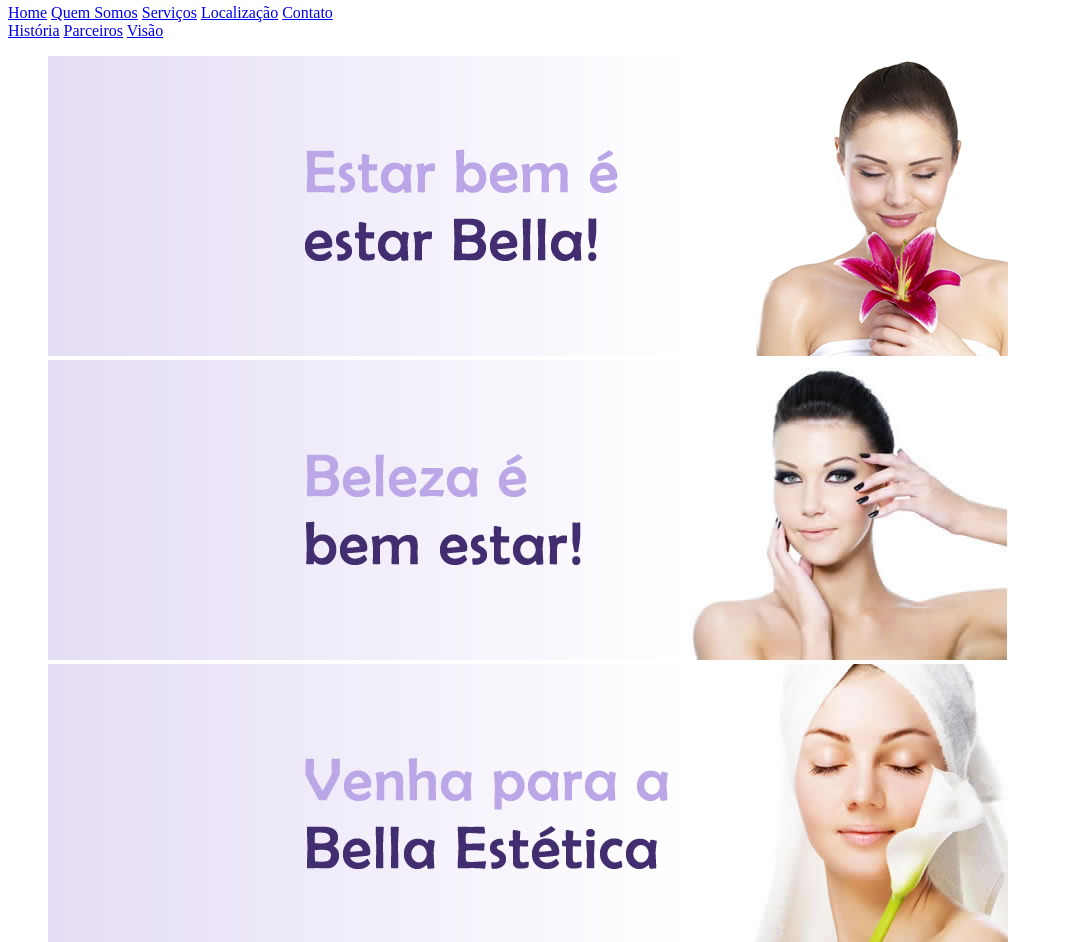
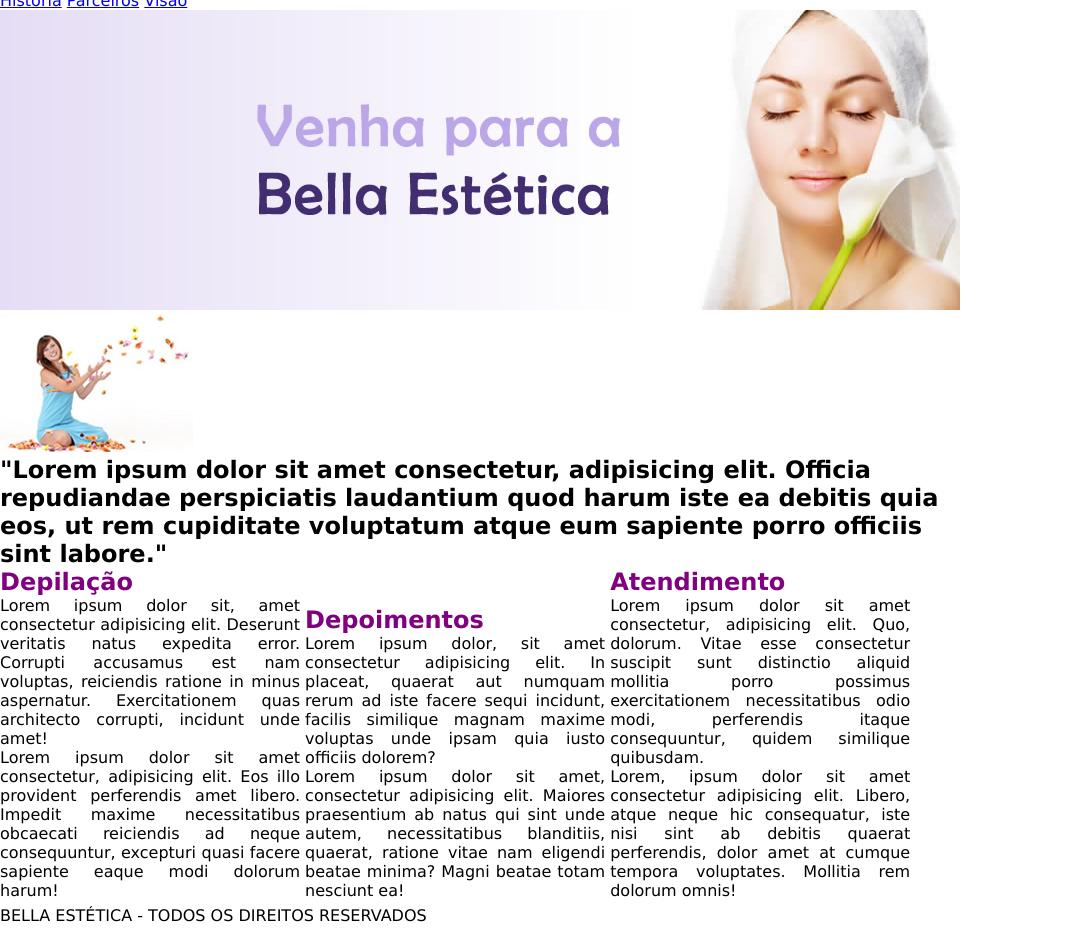
Before and after one commit to MatheusNfs/EstudoSaladeAula, a plain HTML site: page wd3/index.html in a window 1280 px wide. Shown: the part 214-1156 px from the top of the page, without its empty margins (0-1071 px from the left). Drawn offline with Linux system fonts and the light colour scheme.

Commit message:
Primeiras edições por CSS

```diff
--- a/wd3/index.html
+++ b/wd3/index.html
@@ -30,9 +30,9 @@
                     <a href="#">Visão</a>
                 </div>
         </header>
-        <figure id="banner">
-            <img src="img/banner.jpg" alt="banner do site">
-            <img src="img/banner2.jpg" alt="banner do site">
+        <figure >
+            <img id="org" src="img/banner.jpg" alt="banner do site">
+            <img id="org" src="img/banner2.jpg" alt="banner do site">
             <img src="img/banner3.jpg" alt="banner do site">
         </figure>
         <aside id="conteudo">
--- a/wd3/style.css
+++ b/wd3/style.css
@@ -1,3 +1,20 @@
+*{
+    font-family: Verdana, Geneva, Tahoma, sans-serif;
+    margin: 0;
+}
+main{
+    width: 960px;
+}
+H2{
+    color: purple;
+
+}
+nav{
+    display: inline;
+    width: 960px;
+    height: 25px;
+
+}
 #popup{
 
 }
@@ -6,11 +23,19 @@
 }
 #banner{
 
+
+}
+#org{
+    display: none;
 }
 #conteudo{
 
 }
 #box1, #box2, #box3{
+    display: inline-block;
+    height: 300px;
+    width: 300px;
+    text-align: justify;
 
 }
 #box1{
```
